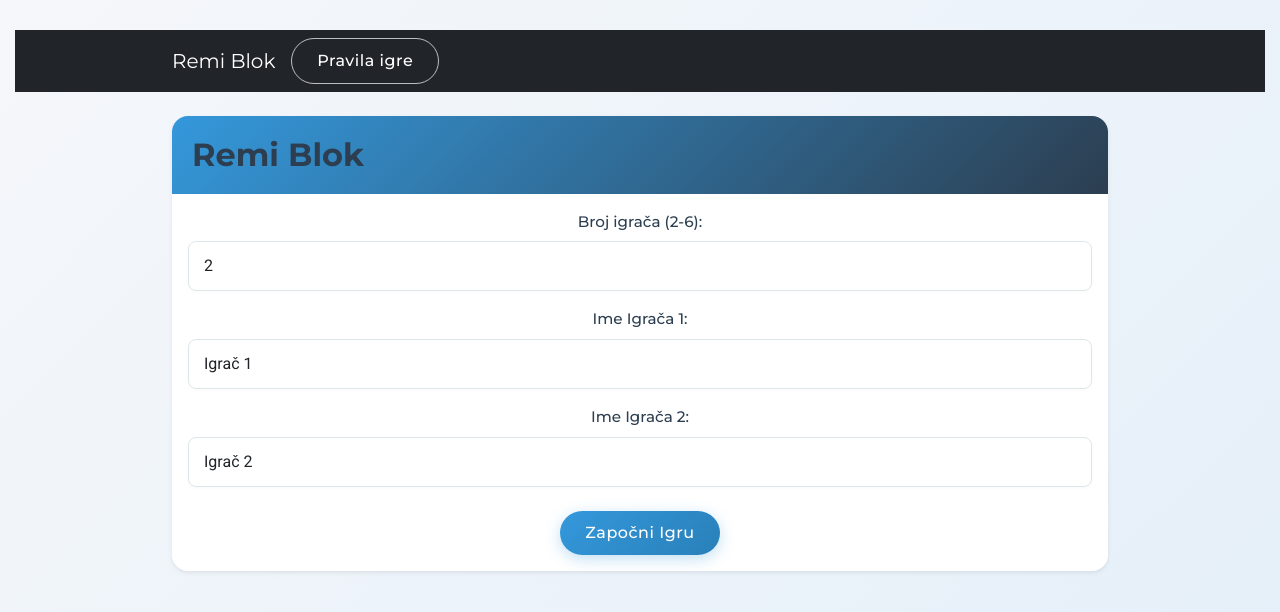
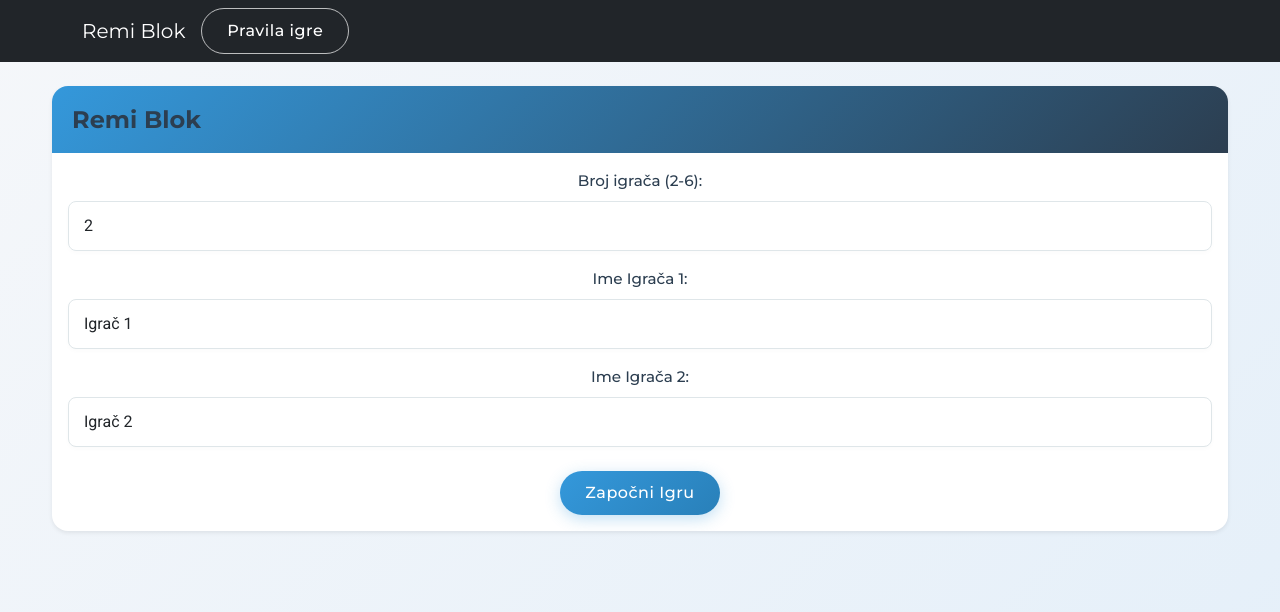
Before and after one commit to webdevcodeblue/remi-blok-, a React (Create React App) app: page / in a window 1280 px wide. Shown: the top 612 px of the page. Built offline with nearby package versions, Linux system fonts and the light colour scheme.

Commit message:
commit-6.2

```diff
--- a/src/App.tsx
+++ b/src/App.tsx
@@ -11,7 +11,9 @@ function App() {
     <div className="App">
       <Navbar bg="dark" variant="dark" expand="lg">
         <Container>
-          <Navbar.Brand href="#home">Remi Blok</Navbar.Brand>
+          <Navbar.Brand href="#home" style={{ marginLeft: '15px' }}>
+            Remi Blok
+          </Navbar.Brand>
           <Nav className="me-auto">
             <Button variant="outline-light" onClick={() => setShowRules(true)}>
               Pravila igre
--- a/src/components/RemiGame.css
+++ b/src/components/RemiGame.css
@@ -8,6 +8,8 @@
   background-color: white;
   margin-bottom: 30px;
   transition: transform 0.3s, box-shadow 0.3s;
+  width: 100%;
+  max-width: 100%;
 }
 
 .main-card:hover {
@@ -15,39 +17,46 @@
   box-shadow: 0 20px 40px rgba(0, 0, 0, 0.12);
 }
 
-/* Zaglavlje kartice */
+/* Kontejner - povećana širina */
+.container {
+  width: 100%;
+  max-width: 1200px;
+  padding-right: 15px;
+  padding-left: 15px;
+  margin-right: auto;
+  margin-left: auto;
+}
+
+/* Uklanjanje razmaka od vrha */
+.mt-4 {
+  margin-top: 0 !important;
+}
+
+/* Zaglavlje kartice - smanjena visina */
 .bg-gradient {
   background: linear-gradient(135deg, #3498db, #2c3e50);
-  padding: 20px 25px;
+  padding: 10px 15px;
   border-bottom: none;
   position: relative;
   overflow: hidden;
 }
 
-.bg-gradient::after {
-  content: '';
-  position: absolute;
-  top: 0;
-  left: -50%;
-  width: 150%;
-  height: 100%;
-  background: linear-gradient(
-    90deg,
-    rgba(255, 255, 255, 0) 0%,
-    rgba(255, 255, 255, 0.1) 50%,
-    rgba(255, 255, 255, 0) 100%
-  );
-  transform: skewX(-25deg);
-  animation: shine 3s infinite;
+/* Smanjeno zaglavlje s Remi Blok i Nova igra gumbom */
+.card-header h2 {
+  font-size: 1.5rem;
+  margin-bottom: 0;
 }
 
-@keyframes shine {
-  0% {
-    left: -150%;
-  }
-  100% {
-    left: 150%;
-  }
+/* Poboljšanje responsive ponašanja za gumbe u zaglavlju */
+.bg-primary.text-white.d-flex {
+  flex-wrap: nowrap;
+  align-items: center;
+}
+
+.bg-primary.text-white.d-flex button {
+  white-space: nowrap;
+  padding: 0.25rem 0.5rem;
+  font-size: 0.875rem;
 }
 
 .card-body-custom {
@@ -245,6 +254,7 @@
   text-align: center;
   border-bottom: 1px solid #ecf0f1;
   transition: all 0.2s ease;
+  font-size: 1.3rem;
 }
 
 .results-table tr:last-child td {
--- a/src/index.css
+++ b/src/index.css
@@ -16,12 +16,12 @@ body {
   background: linear-gradient(135deg, #f5f7fa 0%, #e4eff9 100%);
   color: #2c3e50;
   min-height: 100vh;
-  padding: 30px 15px;
+  padding: 0;
 }
 
 @media (max-width: 768px) {
   body {
-    padding: 20px 10px;
+    padding: 0;
   }
 }
 
@@ -65,8 +65,9 @@ textarea {
 }
 
 .container {
-  max-width: 960px;
+  max-width: 1200px;
   margin: 0 auto;
+  width: 100%;
 }
 
 /* Scrollbar styling */
@@ -116,6 +117,16 @@ code {
   padding: 18px 20px;
 }
 
+.card-header h2 {
+  font-size: 1.5rem;
+  margin-bottom: 0;
+}
+
+.card-header .btn-outline-light {
+  padding: 0.25rem 0.75rem;
+  font-size: 0.875rem;
+}
+
 .table {
   margin-bottom: 0;
   color: #2c3e50;
@@ -136,6 +147,7 @@ code {
   vertical-align: middle;
   border-top: 1px solid #ecf0f1;
   transition: all 0.2s ease;
+  font-size: 1.3rem;
 }
 
 /* Stilovi za gumbe */
@@ -267,8 +279,7 @@ code {
 /* Stilovi za responsive dizajn */
 @media (max-width: 768px) {
   .container {
-    padding-left: 15px;
-    padding-right: 15px;
+    padding: 0;
   }
 
   .card-header {
@@ -289,4 +300,19 @@ code {
     padding: 8px 20px;
     font-size: 0.9rem;
   }
+
+  .table tbody td {
+    font-size: 1.1rem;
+  }
 }
+
+/* Stilovi za crnu pozadinu gdje je Remi Blok tekst i gumb Pravila igre */
+.navbar-brand {
+  margin-left: 15px; /* Dodatni prostor s lijeve strane za tekst Remi Blok */
+  padding-left: 15px;
+}
+
+.navbar .navbar-brand {
+  padding-left: 15px;
+  margin-left: 15px;
+}
```
